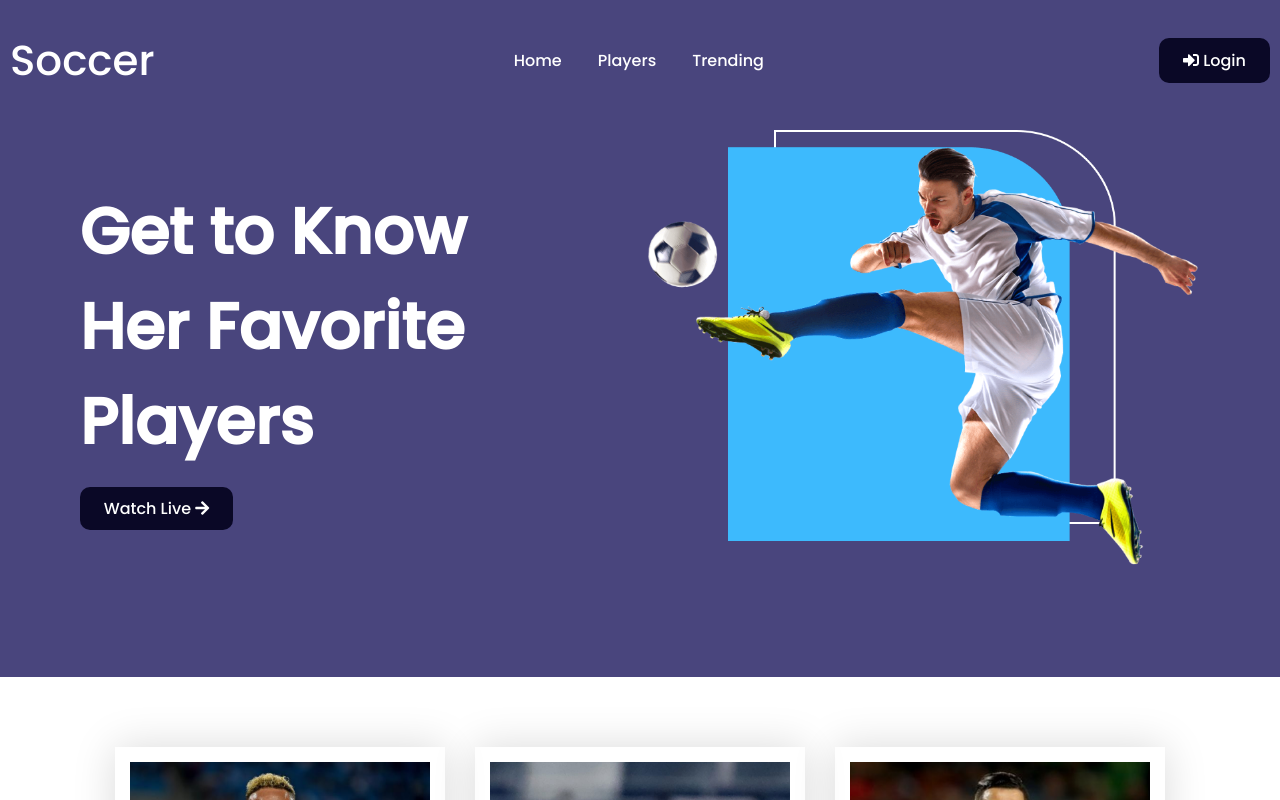
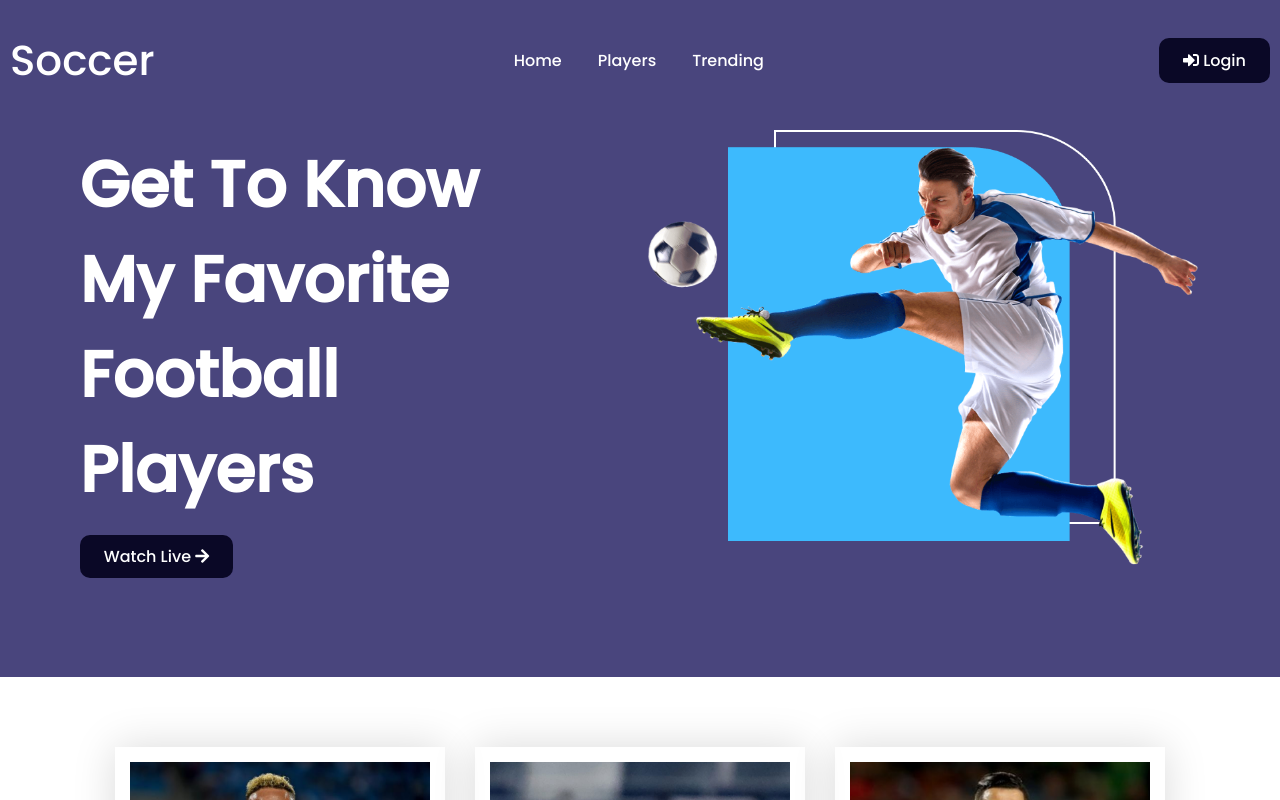
Before and after one commit to beastboixdna/basicweb, a plain HTML site: page index.html in a window 1280 px wide. Drawn offline with Linux system fonts and the light colour scheme.

Commit message:
One commit

```diff
--- a/index.html
+++ b/index.html
@@ -35,7 +35,7 @@
       <!-- Top Navigation Ends -->
       <div class="top-banner">
         <div class="top-banner-text">
-          <h1>Get to Know Her Favorite Players</h1>
+          <h1>Get To Know My Favorite Football Players</h1>
           <a rel="noopener" class="link-button" target="_blank" href="https://www.livesoccertv.com/">Watch Live <i
               class="fas fa-arrow-right"></i></a>
         </div>
--- a/styles/style.css
+++ b/styles/style.css
@@ -83,7 +83,7 @@ span.login_holder {
     animation: slider 4s linear 0.3s infinite normal;
 }
 
-@keyframes slider {
+/* @keyframes slider {
     0% {
         background-color: #0f0d36;
     }
@@ -95,7 +95,7 @@ span.login_holder {
     100% {
         background-color: #3a3254;
     }
-}
+} */
 
 /* Top Navigation Styles Start */
 nav {
```
Also changed, not shown: 1 other file.
